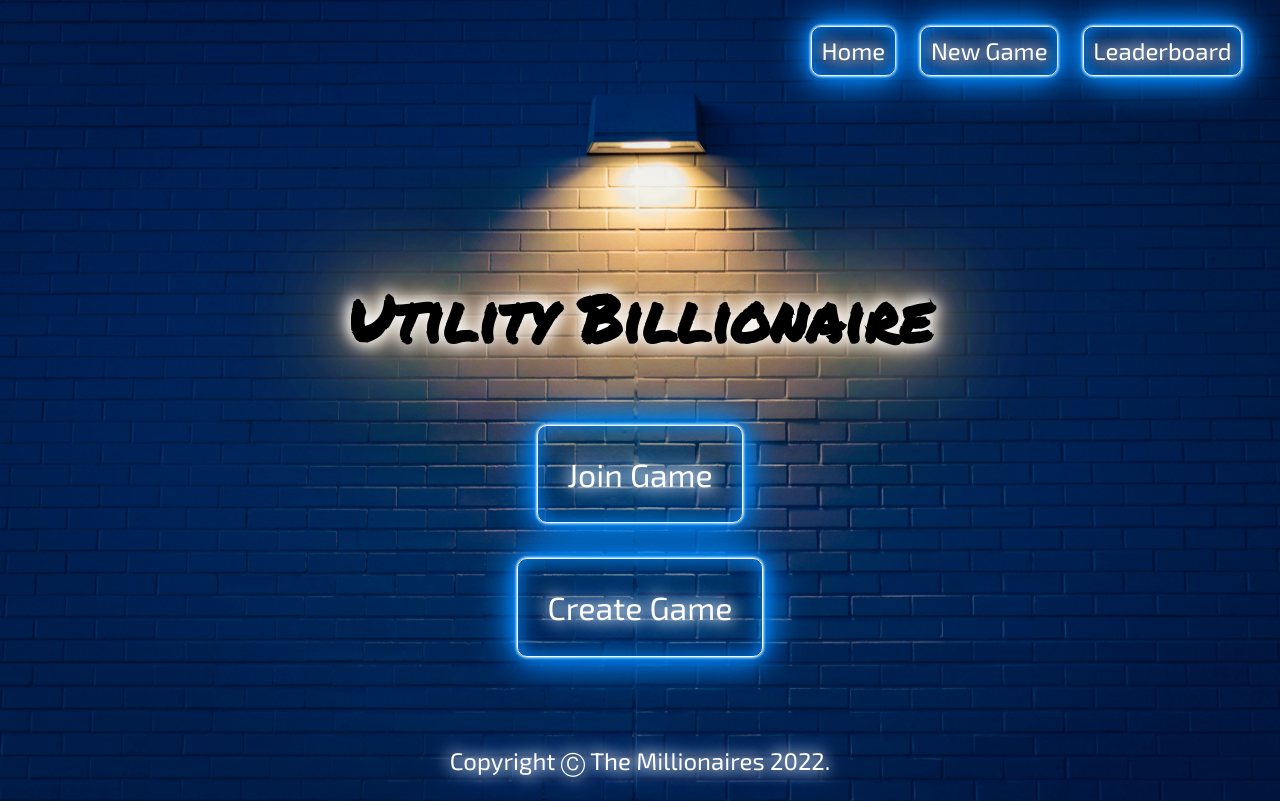
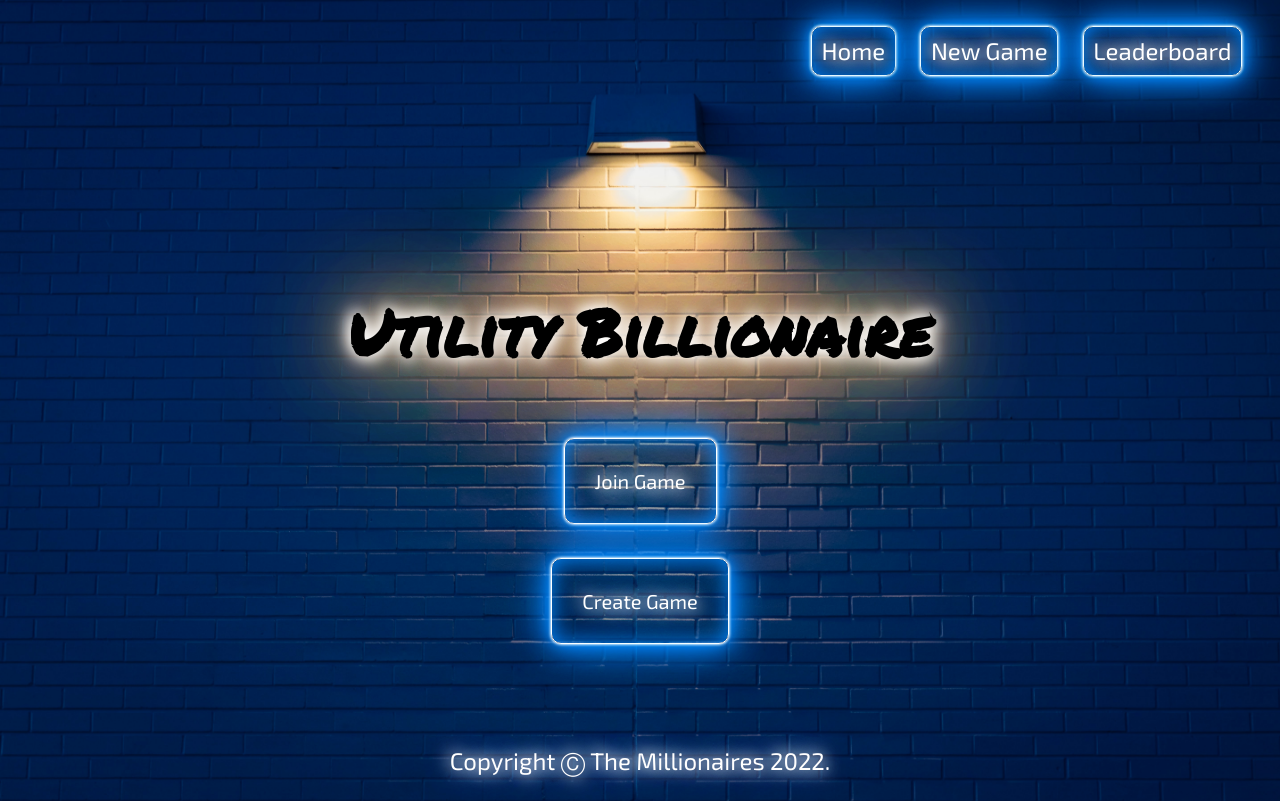
Before and after one commit to azotamiota/utility-billionaire, a React (Vite) app: page / in a window 1280 px wide. Built offline with nearby package versions, Linux system fonts and the light colour scheme; no server answers.

Commit message:
styling more stuff

```diff
--- a/src/components/Button/index.module.css
+++ b/src/components/Button/index.module.css
@@ -19,15 +19,15 @@
 }
 
 .neonText {
-    font-size: 2rem;
+    font-size: 20px;
     font-family: 'Exo 2', sans-serif;
-    margin: 3%;
+    margin: 17px;
     border: 1px solid white;
     background-color: transparent;
     color: #fff;
     border: 1px solid #fff;
     border-radius: 10px;
-    padding: 5%;
+    padding: 30px;
     text-shadow:
         -0.2rem -0.2rem 1rem #fff,
         0.2rem 0.2rem 1rem #fff,
--- a/src/pages/CreateGame/index.module.css
+++ b/src/pages/CreateGame/index.module.css
@@ -5,9 +5,9 @@
 label {
     text-align: center;
     width: 100%;
-    font-family: 'Exo 2', sans-serif;
+    font-family: 'Permanent Marker', cursive;
     color: black;
-    font-size: 1rem;
+    font-size: 1.5rem;
     margin-bottom: 1%;
 }
 
```
